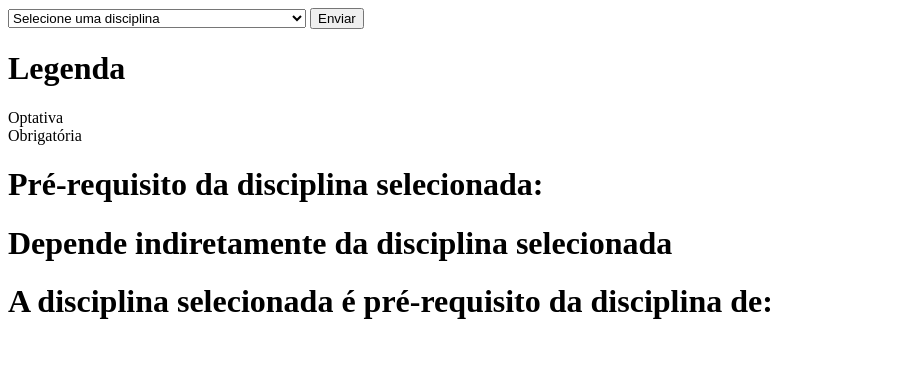
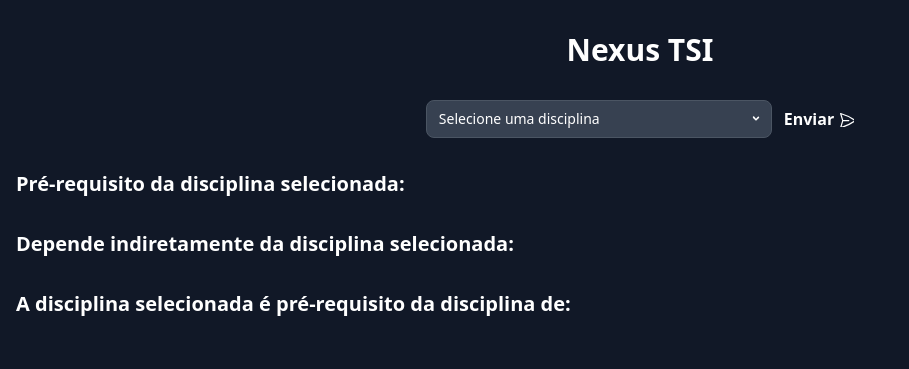
Before and after one commit to suelensalvino/graphs, a plain HTML site: page index.html in a window 1280 px wide. Shown: the whole page, without its empty margins (0-909 px from the left). Drawn offline with nearby package versions, Linux system fonts and the light colour scheme.

Commit message:
feat: adding front-end

```diff
--- a/index.html
+++ b/index.html
@@ -4,40 +4,52 @@
 <head>
     <meta charset="UTF-8">
     <meta name="viewport" content="width=device-width, initial-scale=1.0">
-    <title>Disciplinas TSI</title>
-    <script src="graph.js"> </script>
-    <script src="data.js"> </script>
+    <title>Nexus TSI</title>
+    <link href="https://cdn.jsdelivr.net/npm/tailwindcss@2.2.16/dist/tailwind.min.css" rel="stylesheet">
 
 </head>
 
-<body>
-    <nav class="navbar">
-        <div class="">
-            <select id="vertex-select">
+<body class="bg-gray-900">
+    <header class="py-8 text-3xl text-center font-bold text-white">Nexus TSI</header>
+    <div class="flex justify-center items-center">
+        <div class="relative">
+            <select id="vertex-select"
+                class="appearance-none bg-gray-700 border border-gray-600 text-white text-sm rounded-lg py-2 pl-3 pr-8">
                 <option value="" disabled selected>Selecione uma disciplina</option>
             </select>
-            <button onclick="submitForm()">Enviar</button>
+            <div class="absolute inset-y-0 right-0 flex items-center px-2 pointer-events-none">
+                <svg class="w-4 h-4 fill-current text-white" xmlns="http://www.w3.org/2000/svg" viewBox="0 0 20 20">
+                    <path
+                        d="M6.293 8.293a1 1 0 0 1 1.414-1.414L10 9.586l2.293-2.293a1 1 0 0 1 1.414 1.414l-3 3a1 1 0 0 1-1.414 0l-3-3z" />
+                </svg>
+            </div>
         </div>
-    </nav>
-
-    <h1>Legenda</h1>
-    <div class="">
-        <div class="">
-            <span>Optativa</span>
-        </div>
-        <div class="">
-            <span>Obrigatória</span>
-        </div>
+        <button class="flex items-center pl-3 text-white font-bold" onclick="submitForm()">
+            Enviar
+            <svg class="w-4 h-4 ml-1" xmlns="http://www.w3.org/2000/svg" fill="none" viewBox="0 0 20 20" stroke-width="1.5"
+                stroke="currentColor" class="w-6 h-6">
+                <path stroke-linecap="round" stroke-linejoin="round"
+                    d="M6 12L3.269 3.126A59.768 59.768 0 0121.485 12 59.77 59.77 0 013.27 20.876L5.999 12zm0 0h7.5" />
+            </svg>
+        </button>
     </div>
 
+    <main class="container mx-auto px-4 py-8">
+        <section class="text-white">
+            <h2 class="font-bold text-xl mb-4">Pré-requisito da disciplina selecionada:</h2>
+            <div id="direct-dependents" class="mb-8"></div>
+
+            <h2 class="font-bold text-xl mb-4">Depende indiretamente da disciplina selecionada:</h2>
+            <div id="indirect-dependents" class="mb-8"></div>
+
+            <h2 class="font-bold text-xl mb-4">A disciplina selecionada é pré-requisito da disciplina de:</h2>
+            <div id="dependencies"></div>
+        </section>
+    </main>
+
+    <script src="graph.js"></script>
+    <script src="data.js"></script>
     <script src="script.js"></script>
-    <h1>Pré-requisito da disciplina selecionada:</h1>
-    <div id="direct-dependents" class="container"></div>
-    <h1>Depende indiretamente da disciplina selecionada</h1>
-    <div id="indirect-dependents" class="container"></div>
-    <h1>A disciplina selecionada é pré-requisito da disciplina de:</h1>
-    <div id="dependencies" class="container"></div>
-
 </body>
 
 </html>
```
